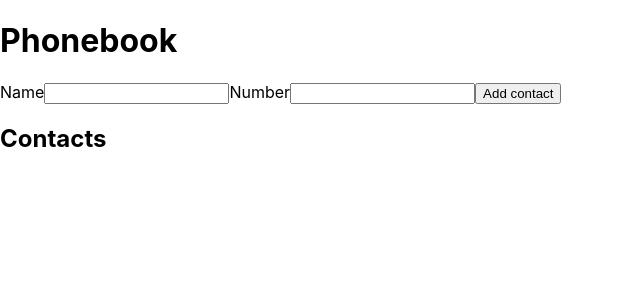
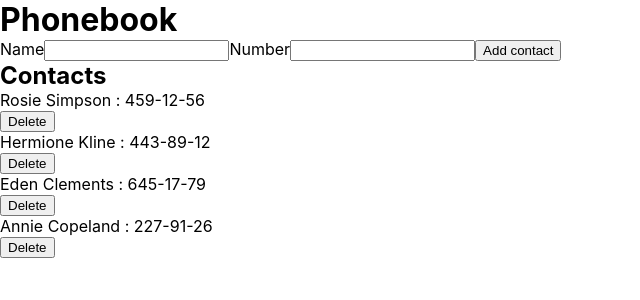
Before and after one commit to OlexTS/goit-react-hw-02-phonebook, a React (Create React App) app: page / in a window 1280 px wide. Shown: the top 300 px of the page, without its empty margins (0-640 px from the left). Built offline with nearby package versions, Linux system fonts and the light colour scheme.

Commit message:
created ContactList

```diff
--- a/src/components/App.jsx
+++ b/src/components/App.jsx
@@ -1,5 +1,6 @@
 import { Component } from 'react';
 import ContactForm from './ContactForm';
+import ContactList from './ContactList'
 
 class App extends Component {
   state = {
@@ -17,14 +18,15 @@ class App extends Component {
 }
 
   render() {
+    const { contacts, filter } = this.state;
     return (
       <div>
         <h1>Phonebook</h1>
         <ContactForm onSubmit={this.onSubmitHandler} />
 
         <h2>Contacts</h2>
-        {/* <Filter />
-  <ContactList /> */}
+         {/* <Filter /> */}
+  <ContactList contacts={contacts} />
       </div>
     );
   }
--- /dev/null
+++ b/src/components/ContactList/ContactList.jsx
@@ -0,0 +1,26 @@
+import PropTypes from 'prop-types';
+import { nanoid } from 'nanoid';
+
+const ContactList = ({ contacts }) => {
+  return contacts.map(({ id, name, number }) => (
+    <ul>
+      <li key={(id = nanoid())}>
+        <p>
+          {name} : {number}
+        </p>
+        <button type="button">Delete</button>
+      </li>
+    </ul>
+  ));
+};
+
+ContactList.propTypes = {
+  contacts: PropTypes.arrayOf(
+    PropTypes.shape({
+      id: PropTypes.string.isRequired,
+      name: PropTypes.string.isRequired,
+      number: PropTypes.string.isRequired,
+    }).isRequired
+  ).isRequired,
+};
+export default ContactList;
--- /dev/null
+++ b/src/components/ContactList/index.js
@@ -0,0 +1 @@
+export {default} from './ContactList'
--- a/src/index.css
+++ b/src/index.css
@@ -13,3 +13,25 @@ code {
   font-family: source-code-pro, Menlo, Monaco, Consolas, 'Courier New',
     monospace;
 }
+
+h1,
+h2,
+h3,
+h4,
+h5,
+h6,
+p,
+ul {
+  margin: 0;
+  padding: 0;
+}
+
+img {
+  display: block;
+  max-width: 100%;
+  height: auto;
+}
+
+ul {
+  list-style: none;
+}
```
